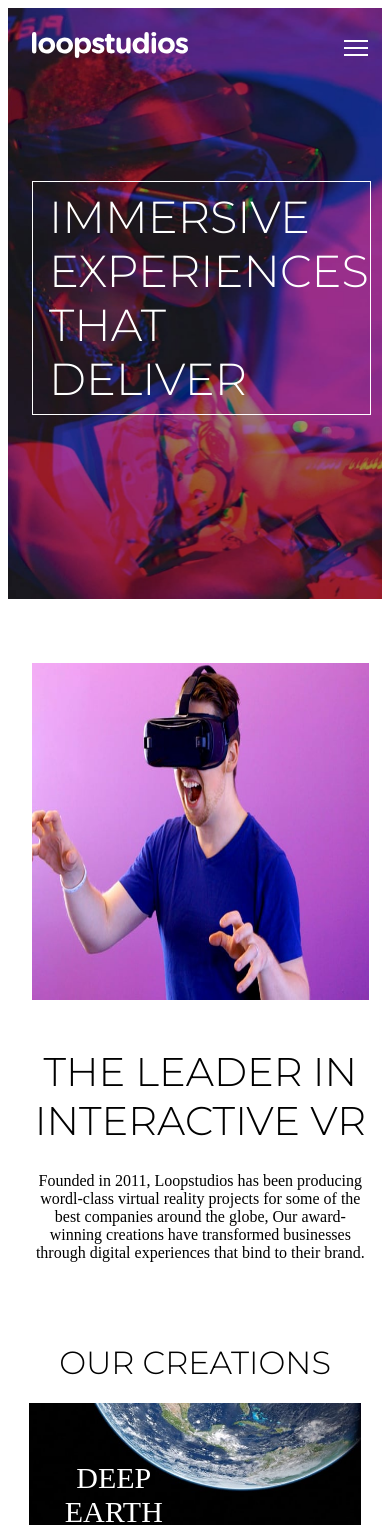
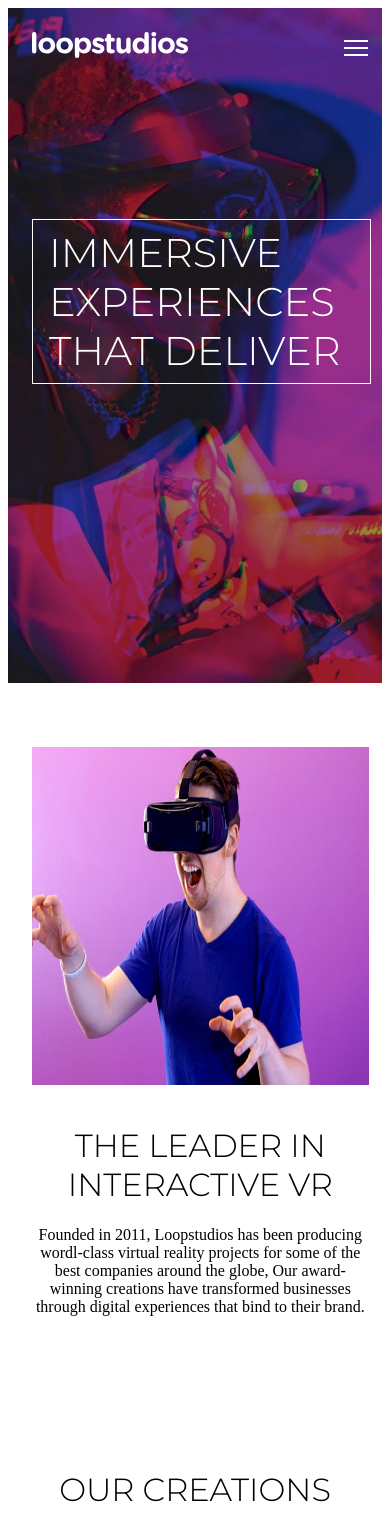
Before and after one commit to pinomannuel26/Worshop_1_React, a React (Vite) app: page / in a window 390 px wide. Shown: the top 1539 px of the page. Built offline with nearby package versions, Linux system fonts and the light colour scheme.

Commit message:
Refinamiento *2 de estilos responsivos

```diff
--- a/src/sass/bodyMain/creations.scss
+++ b/src/sass/bodyMain/creations.scss
@@ -12,7 +12,7 @@ $mobile-screen: 375px;
         @media screen and (max-width: 1024px)
         {
             display: block;
-            width: 7rem;
+            width: 9rem;
             height: 3rem;
             background-color: white;
             border-radius: 3px;
@@ -68,6 +68,8 @@ $mobile-screen: 375px;
             display: flex;
             justify-content: center;
             text-align: center;
+            margin-top: 4rem;
+            margin-bottom: 2rem;
         }
 
         button{
@@ -103,7 +105,7 @@ $mobile-screen: 375px;
             @media screen and (max-width: 1024px)
             {
                 width: 45%;
-                top: 20%;
+                top: 10%;
                 left: 3%;
                 font-size: 30px;
             }
--- a/src/sass/footer/footer.scss
+++ b/src/sass/footer/footer.scss
@@ -59,6 +59,7 @@
       justify-content: center;
       align-items: center;
       width: 100%;
+
       & img{
         margin-top: 2rem;
       }
@@ -87,7 +88,7 @@
       }
       &--parrafo{
         text-align: center;
-        margin-bottom: 2rem;
+        margin-bottom: 3rem;
       }
     }
   }
--- a/src/sass/header/header.scss
+++ b/src/sass/header/header.scss
@@ -7,7 +7,7 @@
     /*Media para Movil*/
     @media screen and (max-width: 1024px)
     {
-        height: 70vh;
+        height: 80vh;
         background-image: url('../../assets/images/mobile/image-hero.jpg');
     }
 
--- a/src/sass/header/headerTexto.scss
+++ b/src/sass/header/headerTexto.scss
@@ -17,11 +17,11 @@
     @media screen and (max-width: 1024px)
     {
         width: 90%;
-        margin: 25% 1.5rem;
+        margin: 35% 1.5rem;
         &--titulo
         {
 
-            font-size: 2.8rem;
+            font-size: 2.5rem;
             margin: 0.5rem 0;
             padding: 0 1rem;
         }
--- a/src/sass/headerMain/textoMain.scss
+++ b/src/sass/headerMain/textoMain.scss
@@ -22,13 +22,15 @@
         margin: 1rem 1.5rem 1rem 1.5rem;
         padding: 0;
         width: 90%;
+
         &--titulo
         {
             text-transform: uppercase;
             font-family: 'Montserrat', sans-serif;
-            font-size: 2.5rem;
+            font-size: 2rem;
             font-weight: 100;
 
         }
+
     }
 }
```
